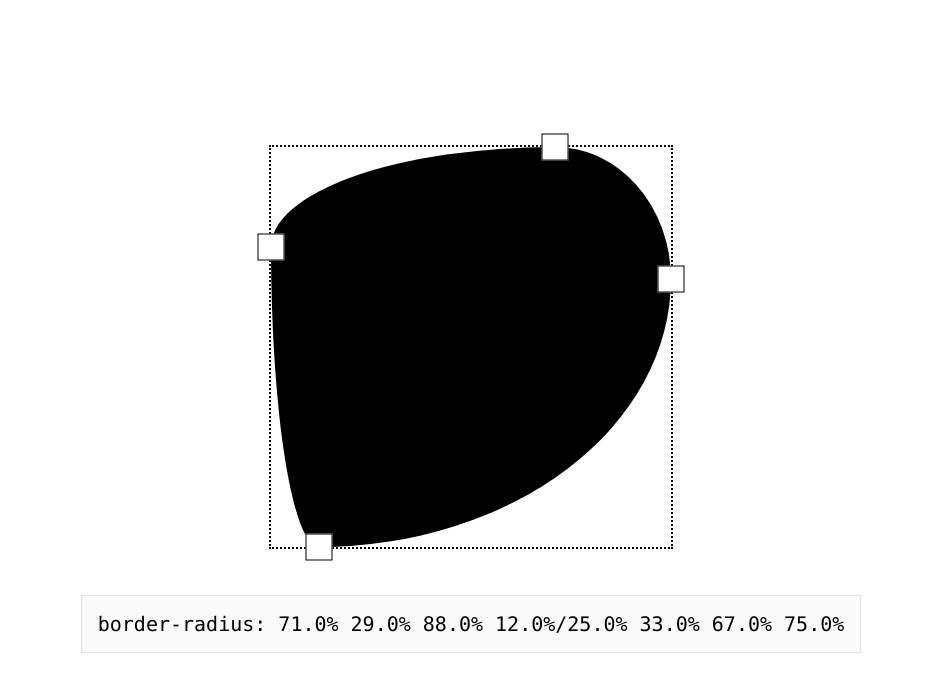
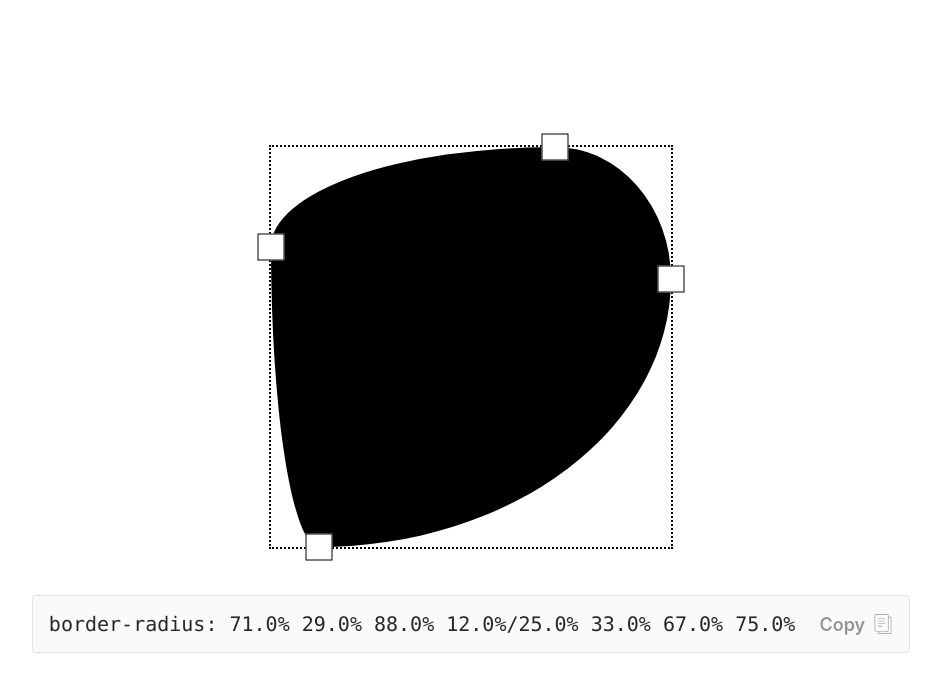
Before and after one commit to carlosvalv/css-generator, a React (Create React App) app: page /#/ in a window 1280 px wide. Shown: the top 692 px of the page, without its empty margins (169-1110 px from the left). Built offline with nearby package versions, Linux system fonts and the light colour scheme.

Commit message:
[src] added  copy to clipboard function

```diff
--- a/src/components/codeBox.tsx
+++ b/src/components/codeBox.tsx
@@ -1,26 +1,81 @@
 import styled from 'styled-components';
+import { CopySvg } from './svgs/copySvg';
+import { useState } from 'react';
 
 const Container = styled.div`
   background: #fafafa;
   border: 1px solid #e3e3e3;
   padding: 1em;
+  border-radius: 0.25em;
+  display: flex;
+  gap: 1.5em;
+  align-items: center;
 `;
 
 const Text = styled.span`
   font-size: 20px;
   font-family: Consolas,Monaco,Andale Mono,Ubuntu Mono,monospace;
-  color: #000;
+  color: #272727;
 `;
+
+const IconWrapper = styled.div`
+  height: 1.25em;
+  width: 1.25em;
+`;
+
+const Copy = styled.div`
+  cursor: pointer;
+  font-weight: 600;
+  display: flex;
+  gap: 0.5em;
+  align-items: center;
+  opacity: 0.4;
+
+  &:hover{
+    opacity: 1;
+    color: #272727;
+    svg{
+      fill: #272727;
+    }
+  }
+`;
+
+const CopyText = styled.span`
+  font-size: 18px;
+`;
+
+const CopiedText = styled.span`
+  color: #04AA6D;
+  font-size: 18px;
+  font-weight: 600;
+`;
+
 
 export type CodeBoxProps = {
   text: string,
 }
 
 export function CodeBox(props: CodeBoxProps) {
+  const [copying, setCopying] = useState(false);
+
+  const copyToClipboard = () => {
+    navigator.clipboard.writeText(props.text);
+    setCopying(true);
+    setTimeout(() => {
+      setCopying(false);
+    }, 4000)
+  };
 
   return (
     <Container>
-        <Text>{props.text}</Text>
+      <Text>{props.text}</Text>
+      {copying ?
+        <CopiedText>Copied!</CopiedText> :
+        <Copy onClick={copyToClipboard}>
+          <CopyText>Copy</CopyText>
+          <IconWrapper><CopySvg /></IconWrapper>
+        </Copy>
+      }
     </Container>
   );
 }
--- a/src/components/cornerDraggable.tsx
+++ b/src/components/cornerDraggable.tsx
@@ -14,10 +14,10 @@ const Container = styled.div<{ top: number, left: number, dragging: number }>`
   transform: ${props => props.dragging ? "translate(-50%, -50%)" : "translate(-50%, -50%)"};
   box-shadow: ${props => props.dragging ? "0 0 10px rgba(0, 0, 0, 0.3)" : "none"};
   background-color: ${props => (props.dragging ? "#222" : "#fff")};
-  &:hover {
+  &:hover, &:active {
     box-shadow: 0 0 10px rgba(0, 0, 0, 0.3);
     background-color: #222;
-  }
+    }
 `;
 
 export type CornerDraggableProps = {
--- /dev/null
+++ b/src/components/svgs/copySvg.tsx
@@ -0,0 +1,33 @@
+
+export function CopySvg() {
+  return (
+    <svg height="100%" width="100%" version="1.1" id="Layer_1" xmlns="http://www.w3.org/2000/svg"
+      viewBox="0 0 64 64" >
+      <g id="Text-files">
+        <path d="M53.9791489,9.1429005H50.010849c-0.0826988,0-0.1562004,0.0283995-0.2331009,0.0469999V5.0228
+     C49.7777481,2.253,47.4731483,0,44.6398468,0h-34.422596C7.3839517,0,5.0793519,2.253,5.0793519,5.0228v46.8432999
+     c0,2.7697983,2.3045998,5.0228004,5.1378999,5.0228004h6.0367002v2.2678986C16.253952,61.8274002,18.4702511,64,21.1954517,64
+     h32.783699c2.7252007,0,4.9414978-2.1725998,4.9414978-4.8432007V13.9861002
+     C58.9206467,11.3155003,56.7043495,9.1429005,53.9791489,9.1429005z M7.1110516,51.8661003V5.0228
+     c0-1.6487999,1.3938999-2.9909999,3.1062002-2.9909999h34.422596c1.7123032,0,3.1062012,1.3422,3.1062012,2.9909999v46.8432999
+     c0,1.6487999-1.393898,2.9911003-3.1062012,2.9911003h-34.422596C8.5049515,54.8572006,7.1110516,53.5149002,7.1110516,51.8661003z
+      M56.8888474,59.1567993c0,1.550602-1.3055,2.8115005-2.9096985,2.8115005h-32.783699
+     c-1.6042004,0-2.9097996-1.2608986-2.9097996-2.8115005v-2.2678986h26.3541946
+     c2.8333015,0,5.1379013-2.2530022,5.1379013-5.0228004V11.1275997c0.0769005,0.0186005,0.1504021,0.0469999,0.2331009,0.0469999
+     h3.9682999c1.6041985,0,2.9096985,1.2609005,2.9096985,2.8115005V59.1567993z"/>
+        <path d="M38.6031494,13.2063999H16.253952c-0.5615005,0-1.0159006,0.4542999-1.0159006,1.0158005
+     c0,0.5615997,0.4544001,1.0158997,1.0159006,1.0158997h22.3491974c0.5615005,0,1.0158997-0.4542999,1.0158997-1.0158997
+     C39.6190491,13.6606998,39.16465,13.2063999,38.6031494,13.2063999z"/>
+        <path d="M38.6031494,21.3334007H16.253952c-0.5615005,0-1.0159006,0.4542999-1.0159006,1.0157986
+     c0,0.5615005,0.4544001,1.0159016,1.0159006,1.0159016h22.3491974c0.5615005,0,1.0158997-0.454401,1.0158997-1.0159016
+     C39.6190491,21.7877007,39.16465,21.3334007,38.6031494,21.3334007z"/>
+        <path d="M38.6031494,29.4603004H16.253952c-0.5615005,0-1.0159006,0.4543991-1.0159006,1.0158997
+     s0.4544001,1.0158997,1.0159006,1.0158997h22.3491974c0.5615005,0,1.0158997-0.4543991,1.0158997-1.0158997
+     S39.16465,29.4603004,38.6031494,29.4603004z"/>
+        <path d="M28.4444485,37.5872993H16.253952c-0.5615005,0-1.0159006,0.4543991-1.0159006,1.0158997
+     s0.4544001,1.0158997,1.0159006,1.0158997h12.1904964c0.5615025,0,1.0158005-0.4543991,1.0158005-1.0158997
+     S29.0059509,37.5872993,28.4444485,37.5872993z"/>
+      </g>
+    </svg>
+  );
+}
```
